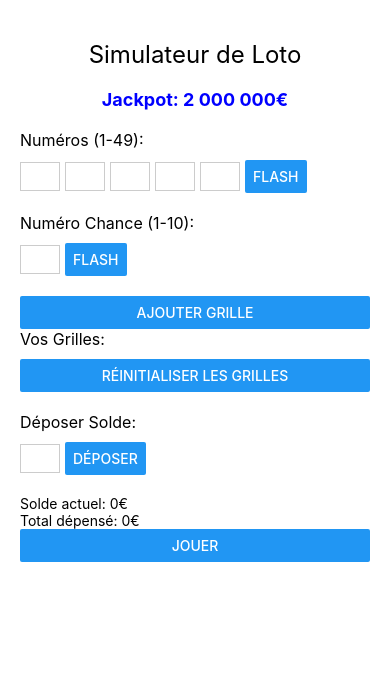
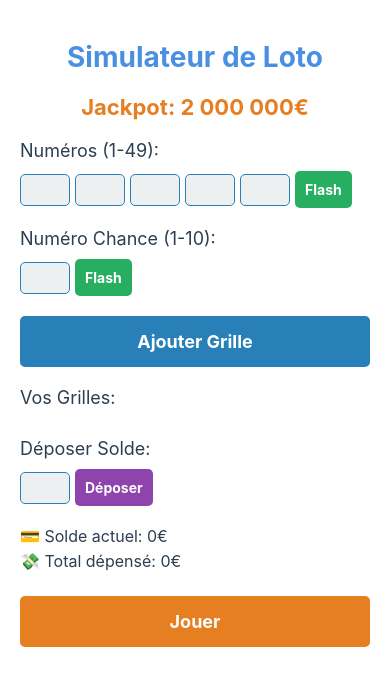
Before and after one commit to JJRimbax/loto-simulator, a React Native app: screen / in a window 390 px wide. Shown: the top 686 px of the page. Built offline with nearby package versions, Linux system fonts and the light colour scheme.

Commit message:
add some style to the game

```diff
--- a/App.js
+++ b/App.js
@@ -1,7 +1,17 @@
 // App.js
 
-import React, { useState } from 'react';
-import { StyleSheet, Text, View, Button, TextInput, Alert, ScrollView, TouchableOpacity } from 'react-native';
+import React, { useState, useEffect, useRef } from 'react';
+import {
+  StyleSheet,
+  Text,
+  View,
+  Button,
+  TextInput,
+  Alert,
+  ScrollView,
+  TouchableOpacity,
+  Animated,
+} from 'react-native';
 
 // Fonction utilitaire pour formater les montants avec des espaces
 const formatMontant = (montant) => {
@@ -25,6 +35,24 @@ export default function App() {
   const [numeroChanceTirage, setNumeroChanceTirage] = useState(null);
   const [numerosSecondTirage, setNumerosSecondTirage] = useState([]);
   const [displaySecondTirage, setDisplaySecondTirage] = useState(false);
+  const [isAnimating, setIsAnimating] = useState(false);
+
+  // Références pour les animations
+  const tirageAnim = useRef(new Animated.Value(0)).current;
+
+  // Fonction pour lancer l'animation du tirage
+  const lancerAnimationTirage = (callback) => {
+    setIsAnimating(true);
+    tirageAnim.setValue(0);
+    Animated.timing(tirageAnim, {
+      toValue: 1,
+      duration: 3000, // Durée totale de l'animation (3 secondes)
+      useNativeDriver: false,
+    }).start(() => {
+      setIsAnimating(false);
+      callback();
+    });
+  };
 
   // Fonction pour ajouter une grille
   const ajouterGrille = () => {
@@ -34,10 +62,17 @@ export default function App() {
       const numeroChanceUtilisateur = parseInt(numeroChanceInput);
 
       // Valider les entrées
-      if (numerosUtilisateur.length !== 5 || numerosUtilisateur.some(num => isNaN(num) || num < 1 || num > 49)) {
+      if (
+        numerosUtilisateur.length !== 5 ||
+        numerosUtilisateur.some(num => isNaN(num) || num < 1 || num > 49)
+      ) {
         throw new Error('Veuillez entrer 5 numéros uniques entre 1 et 49.');
       }
-      if (isNaN(numeroChanceUtilisateur) || numeroChanceUtilisateur < 1 || numeroChanceUtilisateur > 10) {
+      if (
+        isNaN(numeroChanceUtilisateur) ||
+        numeroChanceUtilisateur < 1 ||
+        numeroChanceUtilisateur > 10
+      ) {
         throw new Error('Veuillez entrer un numéro chance entre 1 et 10.');
       }
 
@@ -52,7 +87,7 @@ export default function App() {
     }
   };
 
-  // Fonction pour simuler le tirage
+  // Fonction pour simuler le tirage avec animation
   const jouer = () => {
     if (grilles.length === 0) {
       Alert.alert('Info', 'Veuillez ajouter au moins une grille avant de jouer.');
@@ -60,7 +95,10 @@ export default function App() {
     }
 
     // Calculer le coût total
-    const coutTotalGrilles = grilles.reduce((acc, grille) => acc + 2 + (grille.secondTirage ? 1 : 0), 0);
+    const coutTotalGrilles = grilles.reduce(
+      (acc, grille) => acc + 2 + (grille.secondTirage ? 1 : 0),
+      0
+    );
 
     if (solde < coutTotalGrilles) {
       Alert.alert('Erreur', 'Solde insuffisant pour jouer.');
@@ -75,6 +113,9 @@ export default function App() {
     // Simuler le tirage
     const numerosTires = getRandomUniqueNumbers(5, 1, 49);
     const numeroChanceTire = getRandomNumber(1, 10);
+
+    // Lancer l'animation du tirage
+    lancerAnimationTirage(() => {
       setNumerosTirage(numerosTires);
       setNumeroChanceTirage(numeroChanceTire);
 
@@ -96,29 +137,47 @@ export default function App() {
       let jackpotGagne = false;
 
       grilles.forEach((grille, index) => {
-      const gain = calculerGains(grille.numeros, grille.chance, numerosTires, numeroChanceTire);
-      const numerosTrouves = grille.numeros.filter(num => numerosTires.includes(num));
+        const gain = calculerGains(
+          grille.numeros,
+          grille.chance,
+          numerosTires,
+          numeroChanceTire
+        );
+        const numerosTrouves = grille.numeros.filter(num =>
+          numerosTires.includes(num)
+        );
 
         if (gain === 'Jackpot') {
           gainTotalTour += jackpot;
           jackpotGagne = true;
           setJackpot(2000000); // Réinitialiser le jackpot
-        messageResultat += `JACKPOT! Vous avez gagné à la grille ${index + 1}\n`;
+          messageResultat += `🎉 JACKPOT ! Vous avez gagné à la grille ${index + 1}\n`;
         } else if (gain > 0) {
           gainTotalTour += gain;
-        messageResultat += `Bravo! Vous avez trouvé ${numerosTrouves.length} numéros: ${numerosTrouves.join(', ')} à la grille ${index + 1}. Vos gains s'élèvent à ${gain}€\n`;
+          messageResultat += `✅ Grille ${index + 1}: Vous avez trouvé ${numerosTrouves.length} numéro(s): ${numerosTrouves.join(
+            ', '
+          )}. Gains: ${gain}€\n`;
         } else {
-        messageResultat += `Vous n'avez pas trouvé de numéros à la grille ${index + 1}\n`;
+          messageResultat += `❌ Grille ${index + 1}: Aucun numéro trouvé.\n`;
         }
 
-      if (gain > newMeilleurGain) {
+        if (gain > newMeilleurGain && typeof gain === 'number') {
           newMeilleurGain = gain;
         }
 
         // Gérer les gains du second tirage
         if (grille.secondTirage && displaySecondTirage) {
-        const gainSecond = calculerGains(grille.numeros, 0, numerosSecondTirage, 0, true);
+          const gainSecond = calculerGains(
+            grille.numeros,
+            0,
+            numerosSecondTirage,
+            0,
+            true
+          );
           gainTotalTour += gainSecond;
+          if (gainSecond > 0) {
+            messageResultat += `🎯 Grille ${index + 1}: Gains du second tirage: ${gainSecond}€\n`;
+          }
         }
       });
 
@@ -132,10 +191,19 @@ export default function App() {
       setSolde(solde + gainTotalTour);
 
       // Afficher les résultats
-    setResultat(`Tour n°${nombreTours}\nGain de ce tour: ${formatMontant(gainTotalTour)}€\nMeilleur gain: ${formatMontant(newMeilleurGain)}€\nGains cumulés: ${formatMontant(totalGains + gainTotalTour)}€\n\nRésultats:\n${messageResultat}`);
+      setResultat(
+        `🔔 Tour n°${nombreTours}\n\n💰 Gain de ce tour: ${formatMontant(
+          gainTotalTour
+        )}€\n🏆 Meilleur gain: ${formatMontant(
+          newMeilleurGain
+        )}€\n🎖️ Gains cumulés: ${formatMontant(
+          totalGains + gainTotalTour
+        )}€\n\n${messageResultat}`
+      );
 
       // Réinitialiser les grilles
       setGrilles([]);
+    });
   };
 
   // Fonction pour déposer de l'argent
@@ -178,8 +246,16 @@ export default function App() {
   };
 
   // Fonction pour calculer les gains
-  const calculerGains = (numerosJoueur, numeroChanceJoueur, numerosTirage, numeroChanceTirage, secondTirage = false) => {
-    const nbNumerosCorrects = numerosJoueur.filter(num => numerosTirage.includes(num)).length;
+  const calculerGains = (
+    numerosJoueur,
+    numeroChanceJoueur,
+    numerosTirage,
+    numeroChanceTirage,
+    secondTirage = false
+  ) => {
+    const nbNumerosCorrects = numerosJoueur.filter(num =>
+      numerosTirage.includes(num)
+    ).length;
     const chanceCorrecte = numeroChanceJoueur === numeroChanceTirage;
 
     if (secondTirage) {
@@ -244,7 +320,9 @@ export default function App() {
               }}
             />
           ))}
-          <Button title='Flash' onPress={flashNumeros} />
+          <TouchableOpacity style={styles.flashButton} onPress={flashNumeros}>
+            <Text style={styles.flashButtonText}>Flash</Text>
+          </TouchableOpacity>
         </View>
       </View>
 
@@ -257,28 +335,53 @@ export default function App() {
             keyboardType='numeric'
             maxLength={2}
             value={numeroChanceInput}
-            onChangeText={(text) => setNumeroChanceInput(text.replace(/[^0-9]/g, ''))}
+            onChangeText={(text) =>
+              setNumeroChanceInput(text.replace(/[^0-9]/g, ''))
+            }
           />
-          <Button title='Flash' onPress={flashNumeroChance} />
+          <TouchableOpacity
+            style={styles.flashButton}
+            onPress={flashNumeroChance}
+          >
+            <Text style={styles.flashButtonText}>Flash</Text>
+          </TouchableOpacity>
         </View>
       </View>
 
       {/* Bouton pour ajouter la grille */}
-      <Button title='Ajouter Grille' onPress={ajouterGrille} />
+      <TouchableOpacity style={styles.addButton} onPress={ajouterGrille}>
+        <Text style={styles.addButtonText}>Ajouter Grille</Text>
+      </TouchableOpacity>
 
       {/* Afficher les grilles */}
       <View style={styles.grillesSection}>
         <Text style={styles.sectionTitle}>Vos Grilles:</Text>
         {grilles.map((grille, index) => (
           <View key={index} style={styles.grille}>
-            <Text>Grille {index + 1}:</Text>
-            <Text>{grille.numeros.join(', ')} | Chance: {grille.chance}</Text>
-            <TouchableOpacity onPress={() => toggleSecondTirage(index)}>
-              <Text style={styles.secondTirage}>{grille.secondTirage ? 'Second Tirage: Oui' : 'Second Tirage: Non'}</Text>
+            <Text style={styles.grilleText}>Grille {index + 1}:</Text>
+            <Text style={styles.grilleText}>
+              {grille.numeros.join(', ')} | Chance: {grille.chance}
+            </Text>
+            <TouchableOpacity
+              onPress={() => toggleSecondTirage(index)}
+              style={styles.secondTirageButton}
+            >
+              <Text style={styles.secondTirageText}>
+                {grille.secondTirage
+                  ? 'Second Tirage: Oui'
+                  : 'Second Tirage: Non'}
+              </Text>
             </TouchableOpacity>
           </View>
         ))}
-        <Button title='Réinitialiser les Grilles' onPress={reinitialiserGrilles} />
+        {grilles.length > 0 && (
+          <TouchableOpacity
+            style={styles.resetButton}
+            onPress={reinitialiserGrilles}
+          >
+            <Text style={styles.resetButtonText}>Réinitialiser les Grilles</Text>
+          </TouchableOpacity>
+        )}
       </View>
 
       {/* Dépôt de solde */}
@@ -291,16 +394,30 @@ export default function App() {
             value={depot}
             onChangeText={(text) => setDepot(text.replace(/[^0-9.]/g, ''))}
           />
-          <Button title='Déposer' onPress={deposerSolde} />
+          <TouchableOpacity style={styles.depotButton} onPress={deposerSolde}>
+            <Text style={styles.depotButtonText}>Déposer</Text>
+          </TouchableOpacity>
         </View>
       </View>
 
       {/* Afficher le solde et le total dépensé */}
-      <Text>Solde actuel: {formatMontant(solde)}€</Text>
-      <Text>Total dépensé: {formatMontant(totalDepense)}€</Text>
+      <View style={styles.soldeSection}>
+        <Text style={styles.soldeText}>
+          💳 Solde actuel: {formatMontant(solde)}€
+        </Text>
+        <Text style={styles.soldeText}>
+          💸 Total dépensé: {formatMontant(totalDepense)}€
+        </Text>
+      </View>
 
       {/* Bouton pour jouer */}
-      <Button title='Jouer' onPress={jouer} />
+      <TouchableOpacity
+        style={styles.playButton}
+        onPress={jouer}
+        disabled={isAnimating}
+      >
+        <Text style={styles.playButtonText}>Jouer</Text>
+      </TouchableOpacity>
 
       {/* Afficher les résultats */}
       {resultat !== '' && (
@@ -309,40 +426,65 @@ export default function App() {
         </View>
       )}
 
-      {/* Afficher le tirage */}
-      {numerosTirage.length > 0 && (
+      {/* Afficher le tirage avec animation */}
+      {isAnimating && (
+        <View style={styles.tirageSection}>
+          <Text style={styles.sectionTitle}>Tirage en cours...</Text>
+          <Animated.View style={{ opacity: tirageAnim }}>
+            <Text style={styles.tirageText}>🎲 🎲 🎲 🎲 🎲</Text>
+          </Animated.View>
+        </View>
+      )}
+
+      {!isAnimating && numerosTirage.length > 0 && (
         <View style={styles.tirageSection}>
           <Text style={styles.sectionTitle}>Numéros Tirés:</Text>
-          <Text>{numerosTirage.join(', ')}</Text>
-          <Text>Numéro Chance: {numeroChanceTirage}</Text>
+          <View style={styles.tirageNumeros}>
+            {numerosTirage.map((num, index) => (
+              <View key={index} style={styles.numeroBall}>
+                <Text style={styles.numeroText}>{num}</Text>
+              </View>
+            ))}
+            <View style={[styles.numeroBall, styles.chanceBall]}>
+              <Text style={styles.numeroText}>{numeroChanceTirage}</Text>
+            </View>
+          </View>
         </View>
       )}
 
       {/* Afficher le second tirage */}
-      {displaySecondTirage && (
+      {displaySecondTirage && !isAnimating && (
         <View style={styles.tirageSection}>
           <Text style={styles.sectionTitle}>Second Tirage:</Text>
-          <Text>{numerosSecondTirage.join(', ')}</Text>
+          <View style={styles.tirageNumeros}>
+            {numerosSecondTirage.map((num, index) => (
+              <View key={index} style={styles.numeroBall}>
+                <Text style={styles.numeroText}>{num}</Text>
+              </View>
+            ))}
+          </View>
         </View>
       )}
-
     </ScrollView>
   );
 }
 
+// Styles pour l'application
 const styles = StyleSheet.create({
   container: {
     padding: 20,
     backgroundColor: '#fff',
   },
   title: {
-    fontSize: 24,
+    fontSize: 28,
     textAlign: 'center',
     marginVertical: 20,
+    color: '#4A90E2',
+    fontWeight: 'bold',
   },
   jackpot: {
-    fontSize: 18,
-    color: 'blue',
+    fontSize: 22,
+    color: '#E67E22',
     fontWeight: 'bold',
     textAlign: 'center',
     marginBottom: 20,
@@ -351,8 +493,9 @@ const styles = StyleSheet.create({
     marginBottom: 20,
   },
   sectionTitle: {
-    fontSize: 16,
+    fontSize: 18,
     marginBottom: 10,
+    color: '#2C3E50',
   },
   numerosContainer: {
     flexDirection: 'row',
@@ -360,32 +503,135 @@ const styles = StyleSheet.create({
   },
   input: {
     borderWidth: 1,
-    borderColor: '#ccc',
+    borderColor: '#2980B9',
     padding: 5,
-    width: 40,
+    width: 50,
     marginRight: 5,
     textAlign: 'center',
+    borderRadius: 5,
+    backgroundColor: '#ECF0F1',
+    fontSize: 16,
+  },
+  flashButton: {
+    backgroundColor: '#27AE60',
+    padding: 10,
+    borderRadius: 5,
+  },
+  flashButtonText: {
+    color: '#fff',
+    fontWeight: 'bold',
+  },
+  addButton: {
+    backgroundColor: '#2980B9',
+    padding: 15,
+    borderRadius: 5,
+    marginBottom: 20,
+  },
+  addButtonText: {
+    color: '#fff',
+    textAlign: 'center',
+    fontSize: 18,
+    fontWeight: 'bold',
   },
   grillesSection: {
     marginBottom: 20,
   },
   grille: {
     borderWidth: 1,
-    borderColor: '#ccc',
+    borderColor: '#95A5A6',
     padding: 10,
     marginBottom: 10,
+    borderRadius: 5,
+    backgroundColor: '#F2F3F4',
   },
-  secondTirage: {
-    color: 'blue',
+  grilleText: {
+    fontSize: 16,
+    color: '#2C3E50',
+  },
+  secondTirageButton: {
     marginTop: 5,
+  },
+  secondTirageText: {
+    color: '#16A085',
+    fontSize: 14,
+  },
+  resetButton: {
+    backgroundColor: '#C0392B',
+    padding: 10,
+    borderRadius: 5,
+  },
+  resetButtonText: {
+    color: '#fff',
+    textAlign: 'center',
+    fontWeight: 'bold',
+  },
+  depotButton: {
+    backgroundColor: '#8E44AD',
+    padding: 10,
+    borderRadius: 5,
+  },
+  depotButtonText: {
+    color: '#fff',
+    fontWeight: 'bold',
+  },
+  soldeSection: {
+    marginBottom: 20,
+  },
+  soldeText: {
+    fontSize: 16,
+    color: '#2C3E50',
+    marginBottom: 5,
+  },
+  playButton: {
+    backgroundColor: '#E67E22',
+    padding: 15,
+    borderRadius: 5,
+    marginBottom: 20,
+  },
+  playButtonText: {
+    color: '#fff',
+    textAlign: 'center',
+    fontSize: 18,
+    fontWeight: 'bold',
   },
   resultSection: {
     marginVertical: 20,
+    padding: 10,
+    backgroundColor: '#ECF0F1',
+    borderRadius: 5,
   },
   resultText: {
     fontSize: 16,
+    color: '#2C3E50',
   },
   tirageSection: {
     marginBottom: 20,
+    alignItems: 'center',
+  },
+  tirageText: {
+    fontSize: 24,
+    color: '#E74C3C',
+    fontWeight: 'bold',
+  },
+  tirageNumeros: {
+    flexDirection: 'row',
+    marginTop: 10,
+  },
+  numeroBall: {
+    width: 50,
+    height: 50,
+    borderRadius: 25,
+    backgroundColor: '#3498DB',
+    justifyContent: 'center',
+    alignItems: 'center',
+    marginHorizontal: 5,
+  },
+  chanceBall: {
+    backgroundColor: '#E74C3C',
+  },
+  numeroText: {
+    color: '#fff',
+    fontSize: 18,
+    fontWeight: 'bold',
   },
 });
```
Lines whose indentation alone changed are shown as unchanged.
